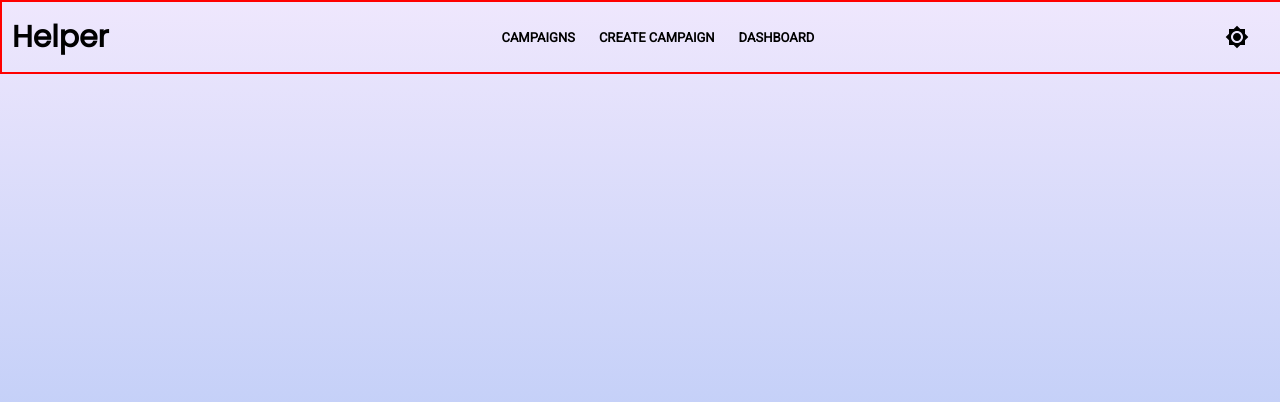
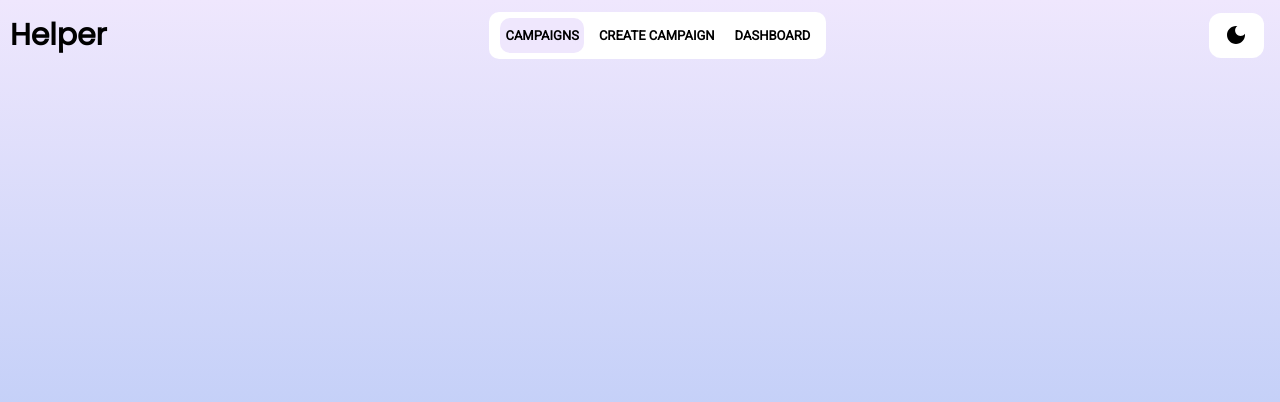
Before and after one commit to Sachin13081999/Helper, a Next.js app: page / in a window 1280 px wide. Shown: the top 402 px of the page. Built offline with nearby package versions, Linux system fonts and the light colour scheme.

Commit message:
Theme Toogle

```diff
--- a/components/layouts/Header.js
+++ b/components/layouts/Header.js
@@ -1,24 +1,24 @@
 import styled from 'styled-components';
-import HeaderLogo from'./components/HeaderLogo'
-import HeaderNav from'./components/HeaderNav'
-import HeaderRight from'./components/HeaderRight'
+import HeaderLogo from './components/HeaderLogo'
+import HeaderNav from './components/HeaderNav'
+import HeaderRight from './components/HeaderRight'
 
 const Header = () => {
   return (
     <HeaderWrapper>
-      <HeaderLogo/>
-      <HeaderNav/>
-      <HeaderRight/>
-      </HeaderWrapper>
+      <HeaderLogo />
+      <HeaderNav />
+      <HeaderRight />
+    </HeaderWrapper>
   )
-}
+};
+
 const HeaderWrapper = styled.div`
-width:100%;
-height:70px;
-border:2px solid red;
-display:flex;
-justify-content: space-between;
-align-items: center;
+  width: 100%;
+  height: 70px;
+  display: flex;
+  justify-content: space-between;
+  align-items: center;
 `
 
 export default Header
--- a/components/layouts/Layout.js
+++ b/components/layouts/Layout.js
@@ -1,42 +1,44 @@
-import Header from './Header';
-import themes from './themes';
-import styled, {ThemeProvider, createGlobalStyle} from 'styled-components'
-import {useState, createContext} from 'react';
+import Header from "./Header";
+import themes from "./themes";
+import styled, { ThemeProvider, createGlobalStyle } from "styled-components";
+import { useState, createContext } from "react";
 
-const App =createContext();
-const Layout = ({children}) => {
-  const [theme, setTheme]= useState('light');
+const App = createContext();
 
-  const changeTheme =() =>{
+const Layout = ({ children }) => {
+  const [theme, setTheme] = useState("light");
+
+  const changeTheme = () => {
     setTheme(theme == "light" ? "dark" : "light");
-  }
+  };
 
   return (
-    <App.Provider value={changeTheme}>
+    <App.Provider value={{ changeTheme, theme }}>
       <ThemeProvider theme={themes[theme]}>
-     <LayoutWrapper onClick={changeTheme}>
-        <GlobalStyle/>
-        <Header/>
+        <LayoutWrapper>
+          <GlobalStyle />
+          <Header />
           {children}
         </LayoutWrapper>
       </ThemeProvider>
     </App.Provider>
-  )
+  );
 }
-const GlobalStyle= createGlobalStyle`
-body{
-  margin:0;
-  padding:0;
+
+const GlobalStyle = createGlobalStyle`
+    body {
+        margin: 0;
+        padding: 0;
         overflow-x: hidden;
     }
 `;
 
-const LayoutWrapper =styled.div`
+const LayoutWrapper = styled.div`
   min-height: 100vh;
-   background-color: ${(props) =>props.theme.bgcolor};
-   background-image: ${(props) =>props.theme.bgImage};
+  background-color: ${(props) => props.theme.bgColor};
+  background-image: ${(props) => props.theme.bgImage};
   color: ${(props) => props.theme.color};
+`;
 
-`;
 export default Layout;
-export {App};
+export { App };
--- a/components/layouts/components/HeaderNav.js
+++ b/components/layouts/components/HeaderNav.js
@@ -1,45 +1,49 @@
-import styled from 'styled-components'
+import styled from 'styled-components';
+import { useRouter } from 'next/router';
+import Link from 'next/link';
+
 const HeaderNav = () => {
+  const Router = useRouter();
+
   return (
     <HeaderNavWrapper>
-    <HeaderNavLinks>
+      <Link passHref href={'/'}><HeaderNavLinks active={Router.pathname == "/" ? true : false} >
         Campaigns
-    </HeaderNavLinks>
-    <HeaderNavLinks>
+      </HeaderNavLinks></Link>
+      <Link passHref href={'/createcampaign'}><HeaderNavLinks active={Router.pathname == "/createcampaign" ? true : false} >
         Create Campaign
-    </HeaderNavLinks>
-    <HeaderNavLinks>
+      </HeaderNavLinks></Link>
+      <Link passHref href={'/dashboard'}><HeaderNavLinks active={Router.pathname == "/dashboard" ? true : false} >
         Dashboard
-    </HeaderNavLinks>
+      </HeaderNavLinks></Link>
     </HeaderNavWrapper>
   )
 }
 
-const HeaderNavWrapper=styled.div`
-display:flex;
-align-items:center;
+const HeaderNavWrapper = styled.div`
+  display: flex;
+  align-items: center;
   justify-content: space-between;
-background-color:${(props) =>props.theme.bgDiv};
-padding:6px;
-height:50%;
-border-radius:10px;
+  background-color: ${(props) => props.theme.bgDiv};
+  padding: 6px;
+  height: 50%;
+  border-radius: 10px;
   `
 
-const HeaderNavLinks=styled.div`
-display:flex;
-align-items:center;
+const HeaderNavLinks = styled.div`
+  display: flex;
+  align-items: center;
   justify-content: space-between;
-background-color:${(props)=>props.theme.bgSubDiv};
-height:100%;
-font-family:'Roboto';
-margin:7px;
-border-radius:10px;
+  background-color: ${(props) => props.active ? props.theme.bgSubDiv : props.theme.bgDiv };
+  height: 100%;
+  font-family: 'Roboto';
+  margin: 5px;
+  border-radius: 10px;
   padding: 0 5px 0 5px;
-cursor:pointer;
+  cursor: pointer;
   text-transform: uppercase;
-font-weight:bold;
-font-size:small;
-
+  font-weight: bold;
+  font-size: small;
 `
 
 export default HeaderNav
--- a/components/layouts/components/HeaderRight.js
+++ b/components/layouts/components/HeaderRight.js
@@ -2,35 +2,38 @@ import styled from 'styled-components';
 import Brightness7Icon from '@mui/icons-material/Brightness7';
 import DarkModeIcon from '@mui/icons-material/DarkMode';
 import {App} from '../Layout';
-import {useContext} from 'react';
+import { useContext } from 'react';
 
 
 const HeaderRight = () => {
   const ThemeToggler = useContext(App);
+
   return (
-    <HeaderRightWrpper>
-     <ThemeToggle>
-      <Brightness7Icon onClick={ThemeToggler}/>
-     </ThemeToggle>
-    </HeaderRightWrpper>
+    <HeaderRightWrapper>
+      <ThemeToggle onClick={ThemeToggler.changeTheme}>
+      {ThemeToggler.theme === 'light' ? <DarkModeIcon /> : <Brightness7Icon />}
+      </ThemeToggle>
+    </HeaderRightWrapper>
   )
 }
 
-const HeaderRightWrpper=styled.div`
-display:flex;
-justify-content:center;
-align-items:center;
-margin-right:15px;
+const HeaderRightWrapper = styled.div`
+  display: flex;
+  justify-content: center;
+  align-items: center;
+  margin-right: 16px;
+  height: 50%;
 `
-const ThemeToggle=styled.div`
-display:flex;
-justify-content:center;
-align-items:center;
- background-color:${(props)=>props.theme.bgDiv};
-height:100%;
-padding:5px;
-width:50px;
-border-radius:12px;
+const ThemeToggle = styled.div`
+  display: flex;
+  justify-content: center;
+  align-items: center;
+  background-color: ${(props) => props.theme.bgDiv};
+  height: 100%;
+  padding: 5px;
+  width: 45px;
+  border-radius: 12px;
+  cursor: pointer;
 `
 
 export default HeaderRight
--- a/components/layouts/themes.js
+++ b/components/layouts/themes.js
@@ -2,15 +2,15 @@ const light = {
     color: "#000",
     bgColor: '#efe7fd',
     bgImage: 'linear-gradient(180deg, #efe7fd 0%, #bdccf7 60%)',
-    bgdiv:'#fff',
-    bgSubDiv: 'efe7fd'
+    bgDiv: '#fff',
+    bgSubDiv: '#efe7fd'
 }
 
 const dark = {
     color: '#fff',
     bgColor: '#923cb5',
     bgImage: 'linear-gradient(180deg, #2f0f3d 5%, #000000 90%)',
-    bgdiv: 'black',
+    bgDiv: 'black',
     bgSubDiv: 'rgb(33, 36, 41)'
 }
 
```
Lines whose indentation alone changed are shown as unchanged.
